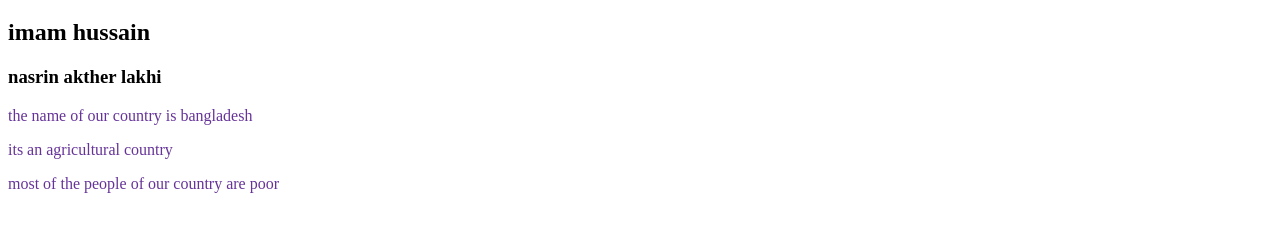
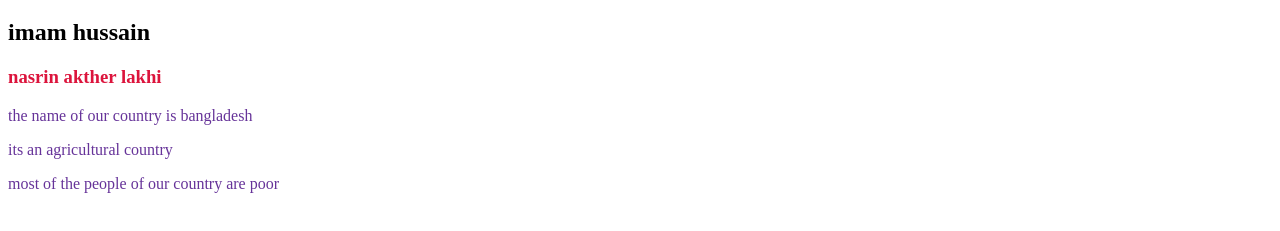
Before and after one commit to RedEye75/my-second-repo, a plain HTML site: page index.html in a window 1280 px wide. Shown: the part 61-292 px from the top of the page. Drawn offline with Linux system fonts and the light colour scheme.

Commit message:
color changed

```diff
--- a/style.css
+++ b/style.css
@@ -4,3 +4,6 @@ p{
 h1{
     background-color: blueviolet;
 }
+h3{
+    color: crimson;
+}
```
